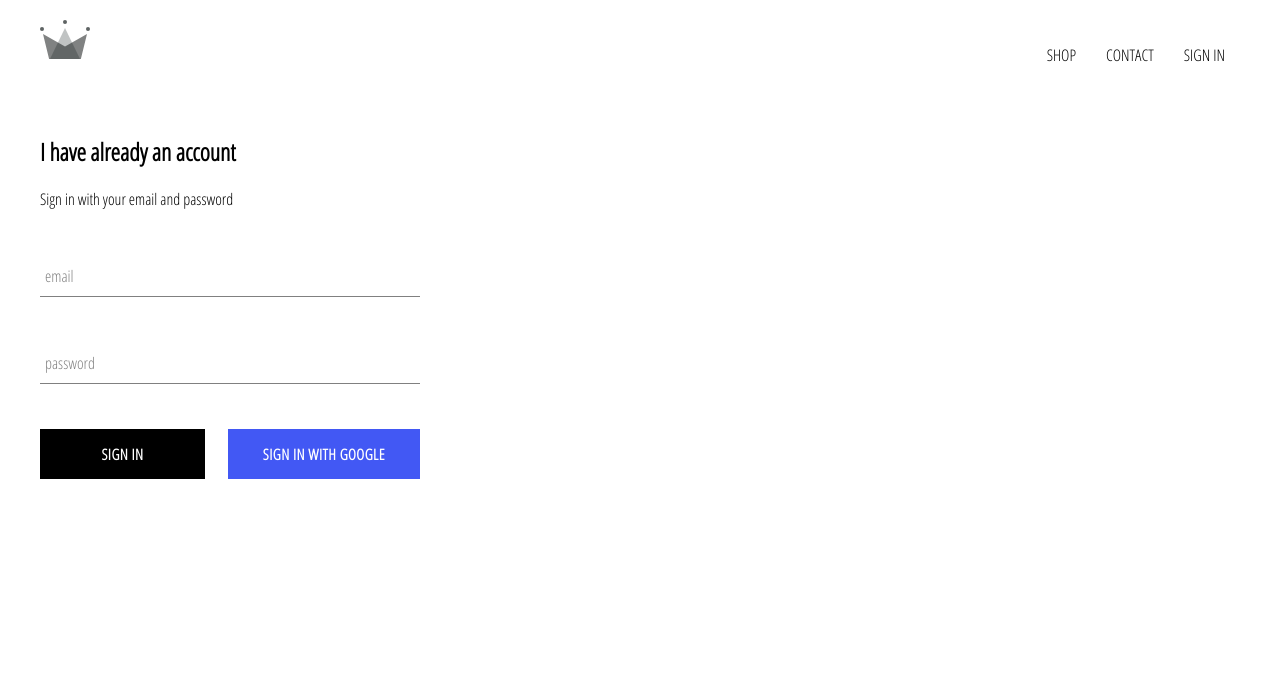
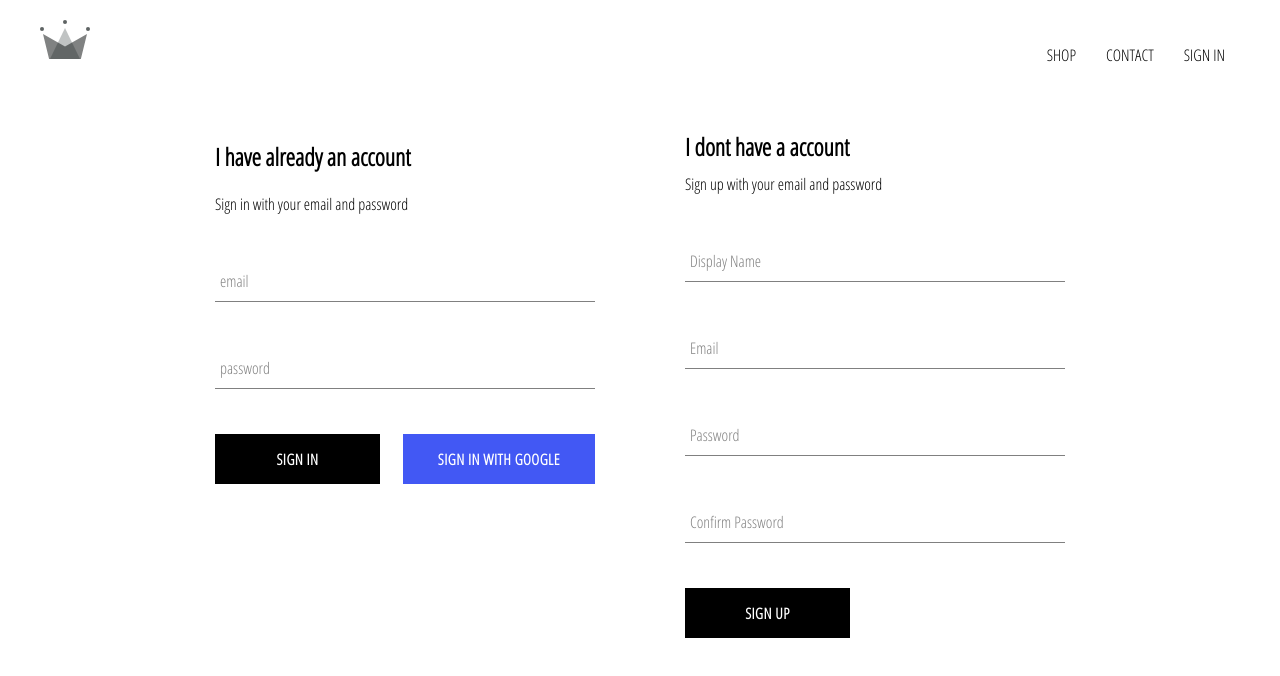
Before and after one commit to konerunaveena/manasvi-clothing, a React (Create React App) app: page /signin in a window 1280 px wide. Shown: the top 676 px of the page. Built offline with nearby package versions, Linux system fonts and the light colour scheme; no server answers.

Commit message:
implemented firebase utils,included ability to store authenticated users into our firstoe database

```diff
--- a/src/App.js
+++ b/src/App.js
@@ -7,7 +7,7 @@
 import SignInAndSignUpPage from './pages/sign-in-and-sign-up/sign-in-and-sign-up.component';
 import Header from './components/header/header.component';
 
-import { auth } from './firebase/firebase-utils';
+import { auth, createUserProfileDocument } from './firebase/firebase-utils';
 
 class App extends React.Component {
   constructor(){
@@ -21,9 +21,21 @@
 
 
   componentDidMount () {
-    this.unsubscribeFromAuth = auth.onAuthStateChanged (user => {
-      this.setState({currentUser  :user});
-      console.log(user);
+    this.unsubscribeFromAuth = auth.onAuthStateChanged (async userAuth => {
+      if(userAuth){
+        const userRef =  await createUserProfileDocument(userAuth);
+        userRef.onSnapshot(snapShot =>{
+          this.setState({
+             currentUser : {
+               id : snapShot.id,
+               ...snapShot.data()
+             }
+          }, () =>{
+            console.log(this.state);
+          });
+        });
+      }
+      this.setState({currentUser : userAuth})
     });
   }
 
--- /dev/null
+++ b/src/components/sign-up/sign-up.component.jsx
@@ -0,0 +1,70 @@
+import React from 'react';
+
+import FormInput from '../form-input/form-input.component';
+import CustomButton from '../custom-button/custom-button.component';
+
+import {auth,createUserProfileDocument } from '../../firebase/firebase-utils';
+
+import './sign-up.styles.scss';
+
+class SingnUp extends React.Component {
+    constructor(){
+        super();
+
+        this.state = {
+            displayName : '',
+            email : '',
+            password : '',
+            confirmPassword  :''
+        }
+    }
+
+    handleSubmit = async event => {
+            event.preventDefault();
+            const { displayName,email,password,confirmPassword } = this.state;
+            if( password !== confirmPassword){
+                alert("passwords dont match");
+                return;
+            }
+            try {
+                const { user } = await auth.createUserWithEmailAndPassword(email,password);
+
+                await createUserProfileDocument(user,{displayName});
+                this.setState({
+                    displayName : '',
+                    email : '',
+                    password : '',
+                    confirmPassword  :''
+                })
+            } catch (error){
+                console.log(error);
+            }
+    }
+
+    handleChange = event =>{
+        const {name,value} = event.target;
+        this.setState ({[name] : value});
+    }
+
+    render(){
+        const { displayName,email,password,confirmPassword } = this.state;
+        return(
+        <div className="sign-up">
+            <h2 className="title">I dont have a account</h2>
+            <span>Sign up with your email and password</span>
+            <form className="sign-up-form" onSubmit={this.handleSubmit}>
+                <FormInput type="text" name="displayName" label="Display Name" value={displayName} handleChange={this.handleChange} required />
+                <FormInput type="email" name="email" label="Email" value={email} handleChange={this.handleChange} required />
+                <FormInput type="password" name="password" label="Password" value={password} handleChange={this.handleChange} required />
+                <FormInput type="password" name="confirmPassword" label="Confirm Password" value={confirmPassword} handleChange={this.handleChange} required />
+                <div className="buttons">
+                    <CustomButton type="submit">Sign Up</CustomButton>
+                </div>
+            </form>
+
+        </div>
+        );
+    }
+}
+
+export default SingnUp;
--- /dev/null
+++ b/src/components/sign-up/sign-up.styles.scss
@@ -0,0 +1,9 @@
+.sign-up {
+    display: flex;
+    flex-direction: column;
+    width: 380px;
+
+    .title {
+      margin: 10px 0;
+    }
+  }
--- a/src/firebase/firebase-utils.js
+++ b/src/firebase/firebase-utils.js
@@ -13,6 +13,8 @@
     measurementId: "G-XVW9L75CX2"
 };
 
+
+
 firebase.initializeApp(config);
 
 export const auth = firebase.auth();
@@ -24,5 +26,29 @@
 
 export const signInWIthGoogle  = () => auth.signInWithPopup(provider);
 
+export const createUserProfileDocument = async(userAuth,additionalData) => {
+    if(! userAuth) return;
+    const userRef = firestore.doc(`users/${userAuth.id}`);
+    const snapShot = await userRef.get();
+    console.log(snapShot);
+
+    if(! snapShot.exists){
+        const { displayName,email} = userAuth;
+        const createdAt = new Date();
+        try {
+            await userRef.set({
+                displayName,
+                email,
+                createdAt,
+                ...additionalData
+            })
+        }
+        catch(error){
+            console.log("Error WHile Creating User ",error.messages);
+        }
+    }
+
+    return userRef;
+}
 
 export default firebase;
--- a/src/pages/sign-in-and-sign-up/sign-in-and-sign-up.component.jsx
+++ b/src/pages/sign-in-and-sign-up/sign-in-and-sign-up.component.jsx
@@ -1,11 +1,14 @@
 import React from 'react';
 
 import SignIn from '../../components/sign-in/sign-in.component';
+import SingnUp from'../../components/sign-up/sign-up.component';
+
 import './sign-in-and-sign-up.styles.scss';
 
 const SignInAndSignUpPage = () => (
     <div className="sign-in-and-sign-up">
         <SignIn></SignIn>
+        <SingnUp></SingnUp>
     </div>
 );
 
--- a/src/pages/sign-in-and-sign-up/sign-in-and-sign-up.styles.scss
+++ b/src/pages/sign-in-and-sign-up/sign-in-and-sign-up.styles.scss
@@ -0,0 +1,6 @@
+.sign-in-and-sign-up {
+    width: 850px;
+    display: flex;
+    justify-content: space-between;
+    margin: 30px auto;
+  }
```
